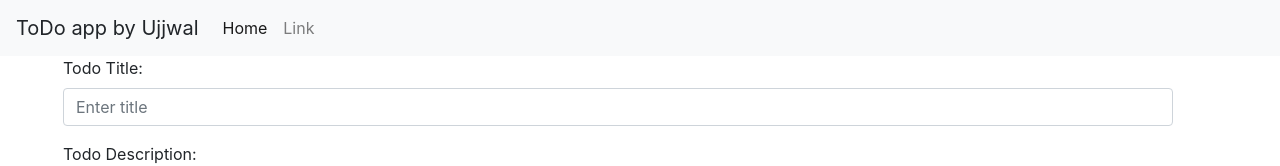
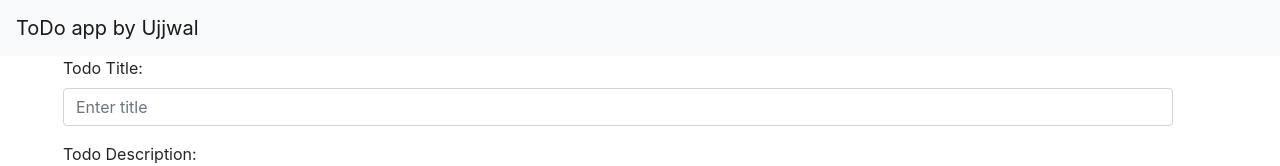
Before and after one commit to ujjwalkuikel/ToDoApp, a React (Create React App) app: page / in a window 1280 px wide. Shown: the top 166 px of the page. Built offline with nearby package versions, Linux system fonts and the light colour scheme.

Commit message:
header href fixed

```diff
--- a/src/MyComponent/Header.js
+++ b/src/MyComponent/Header.js
@@ -3,22 +3,7 @@ import React from 'react'
 export default function Header(props) {
   return (
     <nav className="navbar navbar-expand-lg navbar-light bg-light">
-    <a className="navbar-brand">{props.title}</a>
-    <button className="navbar-toggler" type="button" data-toggle="collapse" data-target="#navbarSupportedContent" aria-controls="navbarSupportedContent" aria-expanded="false" aria-label="Toggle navigation">
-      <span className="navbar-toggler-icon"></span>
-    </button>
-
-    <div className="collapse navbar-collapse" id="navbarSupportedContent">
-      <ul className="navbar-nav mr-auto">
-        <li className="nav-item active">
-          <a className="nav-link">Home <span className="sr-only">(current)</span></a>
-        </li>
-        <li className="nav-item">
-          <a className="nav-link">Link</a>
-        </li>
-
-      </ul>
-    </div>
+    <a className="navbar-brand" href='https://ujjwalkuikel.github.io/ToDoApp/'>{props.title}</a>
   </nav>
   )
 }
```
